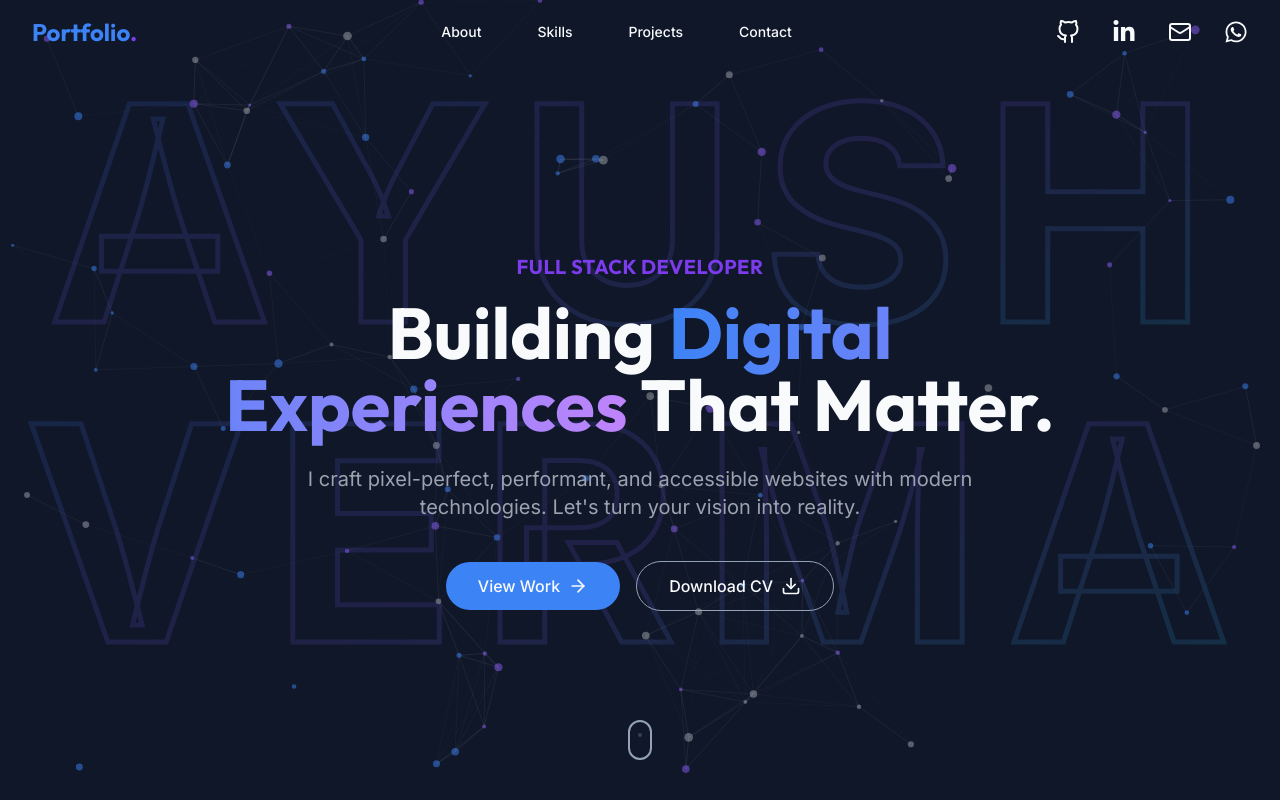
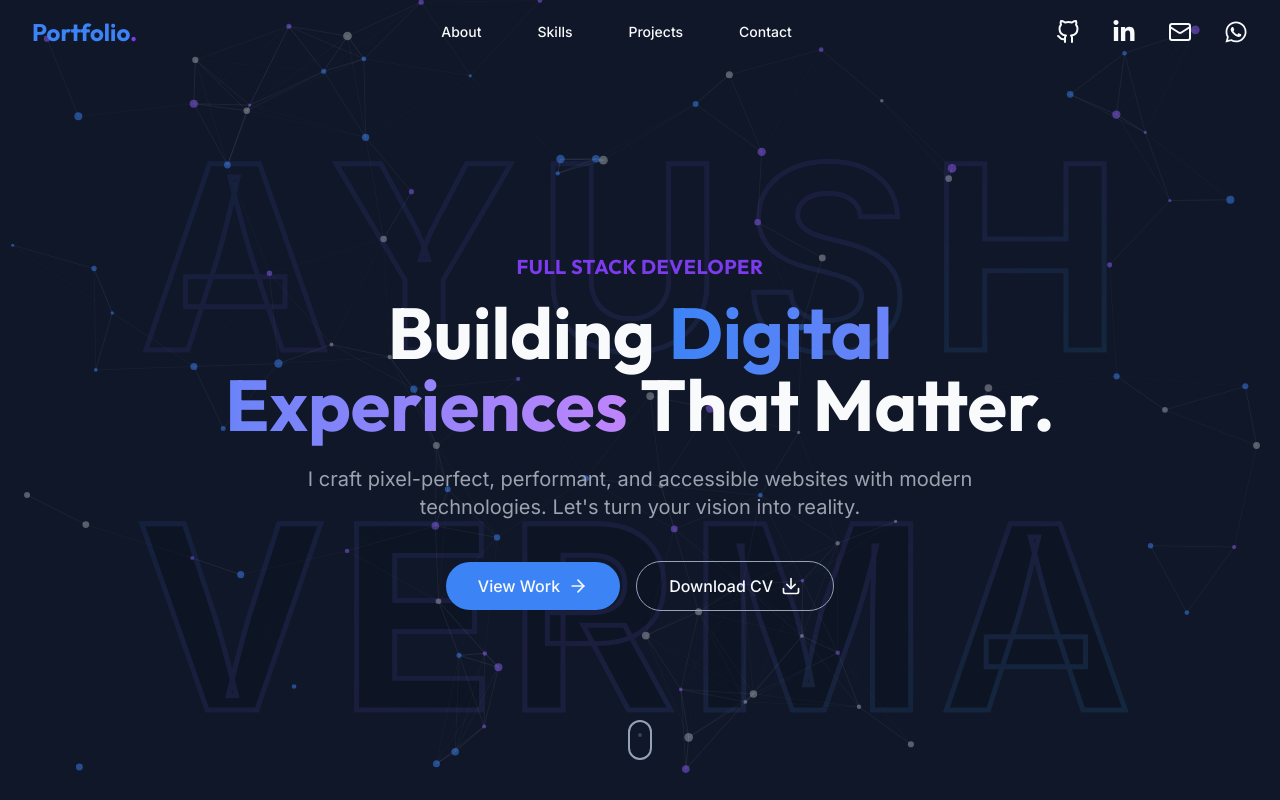
Before and after one commit to Ayush-Verma34/Portfolio-A, a React (Vite) app: page / in a window 1280 px wide. Shown: the top 800 px of the page. Built offline with nearby package versions, Linux system fonts and the light colour scheme.

Commit message:
text responsive

```diff
--- a/src/components/Background.tsx
+++ b/src/components/Background.tsx
@@ -141,7 +141,7 @@ const Background: React.FC = () => {
                 className="fixed top-0 left-0 w-full h-full -z-10 bg-background"
             />
             <svg
-                className="fixed hidden md:flex top-1/2 left-1/2 transform -translate-x-1/2 -translate-y-1/2 -z-10 w-full h-full opacity-15 select-none pointer-events-none"
+                className="w-full h-full fixed hidden sm:flex top-1/2 left-1/2 transform -translate-x-1/2 -translate-y-1/2 -z-10  opacity-10 select-none pointer-events-none"
             >
                 {/* Define the gradient */}
                 <defs>
@@ -154,30 +154,29 @@ const Background: React.FC = () => {
 
                 <text
                     x="50%"
-                    y="30%"
+                    y="35%"
                     textAnchor="middle"
                     dominantBaseline="middle"
                     stroke="url(#stroke-gradient)"
                     strokeWidth="5"
                     fill="transparent"
-                    fontSize="300"
+                    fontSize="20vw"
                     fontWeight="900"
-                    letterSpacing="25"
+                    letterSpacing="1.5vw"
                 >
                     AYUSH
                 </text>
 
                 <text
                     x="50%"
-                    y="70%"
+                    y="80%"
                     textAnchor="middle"
                     dominantBaseline="middle"
                     stroke="url(#stroke-gradient)"
                     strokeWidth="5"
-                    fill="transparent"
-                    fontSize="300"
+                    fontSize="20vw"
                     fontWeight="900"
-                    letterSpacing="25"
+                    letterSpacing="1vw"
                 >
                     VERMA
                 </text>
```
